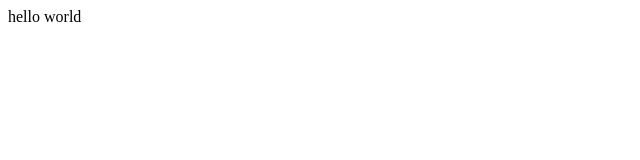
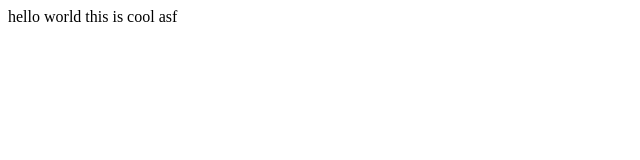
Before and after one commit to andrewblair390/andrewblair390.github.io, a plain HTML site: page index.html in a window 1280 px wide. Shown: the whole page, without its empty margins (0-640 px from the left). Drawn offline with Linux system fonts and the light colour scheme.

Commit message:
1st commit

```diff
--- a/index.html
+++ b/index.html
@@ -1,5 +1,5 @@
 <html>
     <body>
-        hello world
+        hello world this is cool asf
     </body>
 </html>
```
